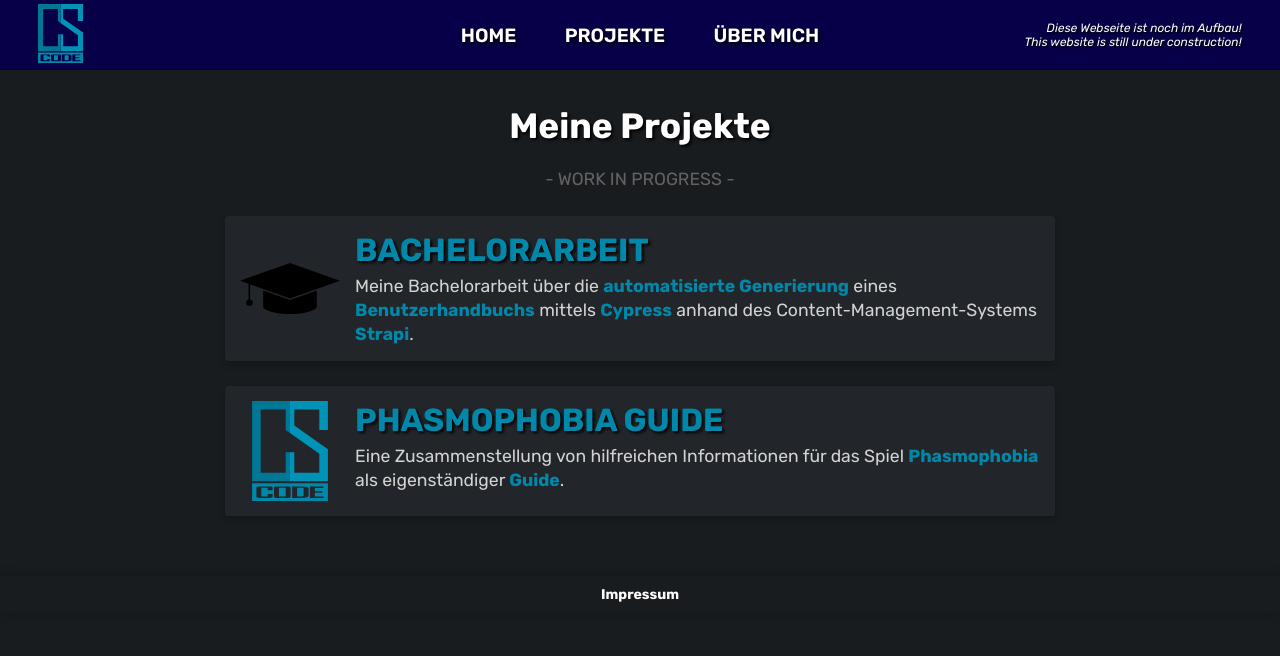
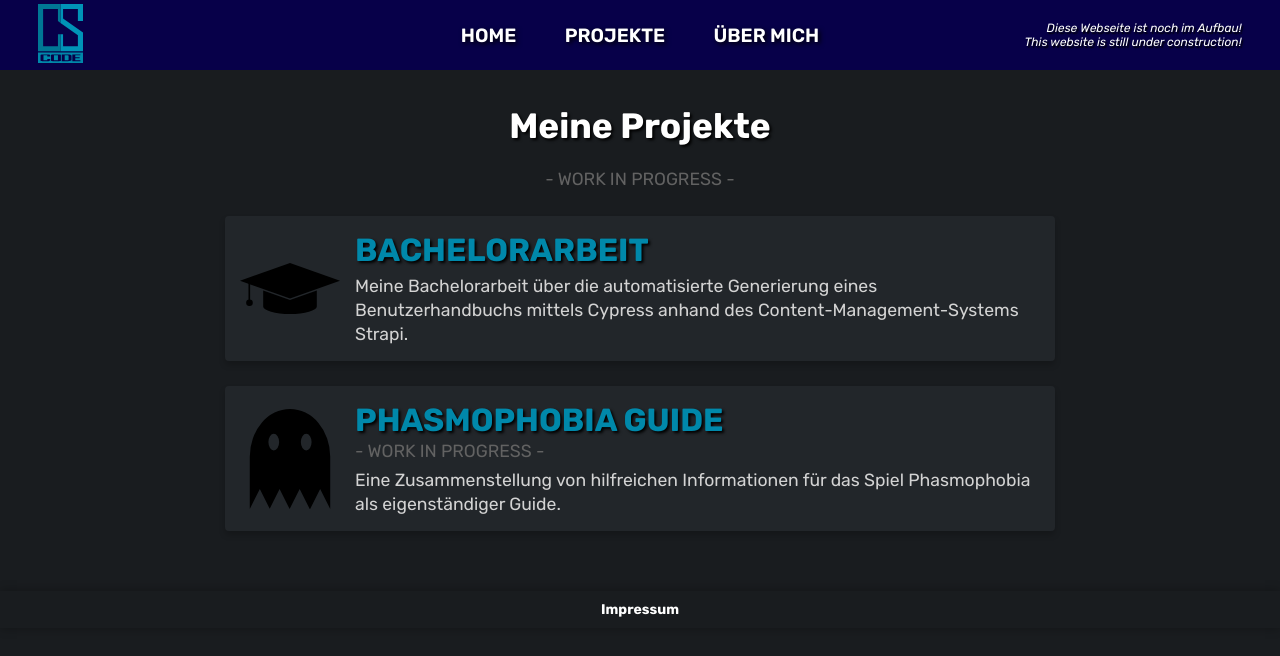
Before and after one commit to ChrisSulz/CSCode, a React (Vite) app: page /projects in a window 1280 px wide. Shown: the top 656 px of the page. Built offline with nearby package versions, Linux system fonts and the light colour scheme.

Commit message:
improved projects.tsx as a generic structure

```diff
--- a/src/pages/Projects.tsx
+++ b/src/pages/Projects.tsx
@@ -1,32 +1,69 @@
 import "./Projects.css";
 import { Helmet } from 'react-helmet';
+import { Link } from 'react-router-dom';
 import CSCode from "../images/cs-code-logo.svg";
 import BachelorThesis from "../images/icons/bachelor-thesis.svg";
+import PhasmoGuide from "../images/icons/icon-ghost.svg";
+
+interface Project {
+  id: number;
+  title: string;
+  description: string;
+  image: string;
+  altText: string;
+  externalLink?: string;
+  internalLink?: string;
+  workInProgress?: boolean;
+}
 
 export default function Projects() {
 
-  const projects = [
+  const projects: Project[] = [
     {
       id: 1,
       title: 'Bachelorarbeit',
-      description: 'Meine Bachelorarbeit über die <b>automatisierte Generierung</b> eines <b>Benutzerhandbuchs</b> mittels <b>Cypress</b> anhand des Content-Management-Systems <b>Strapi</b>.',
+      description: 'Meine Bachelorarbeit über die automatisierte Generierung eines Benutzerhandbuchs mittels Cypress anhand des Content-Management-Systems Strapi.',
       image: BachelorThesis,
       altText: 'Bachelor Thesis',
-      onClick: () => handleClickStrapi()
+      externalLink: 'https://github.com/ChrisSulz/StrapiManual'
     },
     {
       id: 2,
       title: 'Phasmophobia Guide',
-      description: 'Eine Zusammenstellung von hilfreichen Informationen für das Spiel <b>Phasmophobia</b> als eigenständiger <b>Guide</b>.',
-      image: CSCode,
-      altText: 'project symbol',
-      onClick: () => { window.location.href = '/PhasmoGuide'; }
+      description: 'Eine Zusammenstellung von hilfreichen Informationen für das Spiel Phasmophobia als eigenständiger Guide.',
+      image: PhasmoGuide,
+      altText: 'Phasmophobia Guide',
+      internalLink: '/PhasmoGuide',
+      workInProgress: true
     }
   ]
 
-  const handleClickStrapi = () => {
-    window.open('https://github.com/ChrisSulz/StrapiManual', '_blank');
-  };
+  const renderProjectLink = (project: Project) => {
+    const ProjectContent = (
+      <>
+        <img src={project.image} alt={project.altText} className="project-icon" />
+        <div className="project-details">
+          <h2 className="project-title">{project.title.toUpperCase()}</h2>
+          {project.workInProgress && <p className="work-in-progress">- WORK IN PROGRESS -</p>}
+          <p className="project-descr">{project.description}</p>
+        </div>
+      </>
+    )
+
+    if (project.externalLink) {
+      return (
+        <a key={project.id} href={project.externalLink} target="_blank" rel="noopener noreferrer" className="projects-entry">
+          {ProjectContent}
+        </a>
+      );
+    } else {
+      return (
+        <Link key={project.id} to={project.internalLink!} className="projects-entry">
+          {ProjectContent}
+        </Link>
+      );
+    }
+  }
 
   return (
     <>
@@ -37,16 +74,8 @@ export default function Projects() {
         <h1>Meine Projekte</h1>
         <br />
         <p className="work-in-progress">- WORK IN PROGRESS -</p>
-        {projects.map((project) => (
-          <div key={project.id} className="projects-entry" onClick={project.onClick}>
-            <img src={project.image} alt={project.altText} className="project-icon" />
-            <div className="project-details">
-              <h2 className="project-title">{project.title.toUpperCase()}</h2>
-              <p className="project-descr" dangerouslySetInnerHTML={{ __html: project.description }} />
-            </div>
-          </div>
-        ))}
+        {projects.map((project) => renderProjectLink(project))}
       </div>
     </>
-  );
-};
+  )
+}
```
Also changed, not shown: src/images/icons/icon-ghost.svg (added).
